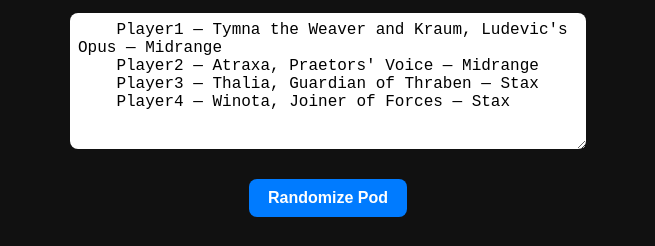
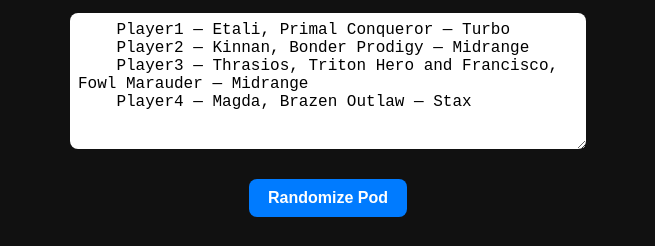
Before and after one commit to Anhuaman/cedh-pod-tool, a plain HTML site: page index.html in a window 1280 px wide. Shown: the part 103-349 px from the top of the page, without its empty margins (312-967 px from the left). Drawn offline with Linux system fonts and the light colour scheme.

Commit message:
Update index.html

```diff
--- a/index.html
+++ b/index.html
@@ -12,10 +12,10 @@
 
   <div id="input-container">
   <textarea id="playerInput" rows="8" cols="60">
-    Player1 — Tymna the Weaver and Kraum, Ludevic's Opus — Midrange
-    Player2 — Atraxa, Praetors' Voice — Midrange
-    Player3 — Thalia, Guardian of Thraben — Stax
-    Player4 — Winota, Joiner of Forces — Stax
+    Player1 — Etali, Primal Conqueror — Turbo
+    Player2 — Kinnan, Bonder Prodigy — Midrange
+    Player3 — Thrasios, Triton Hero and Francisco, Fowl Marauder — Midrange
+    Player4 — Magda, Brazen Outlaw — Stax
   </textarea>
     <button id="randomizeButton">Randomize Pod</button>
   </div>
```
